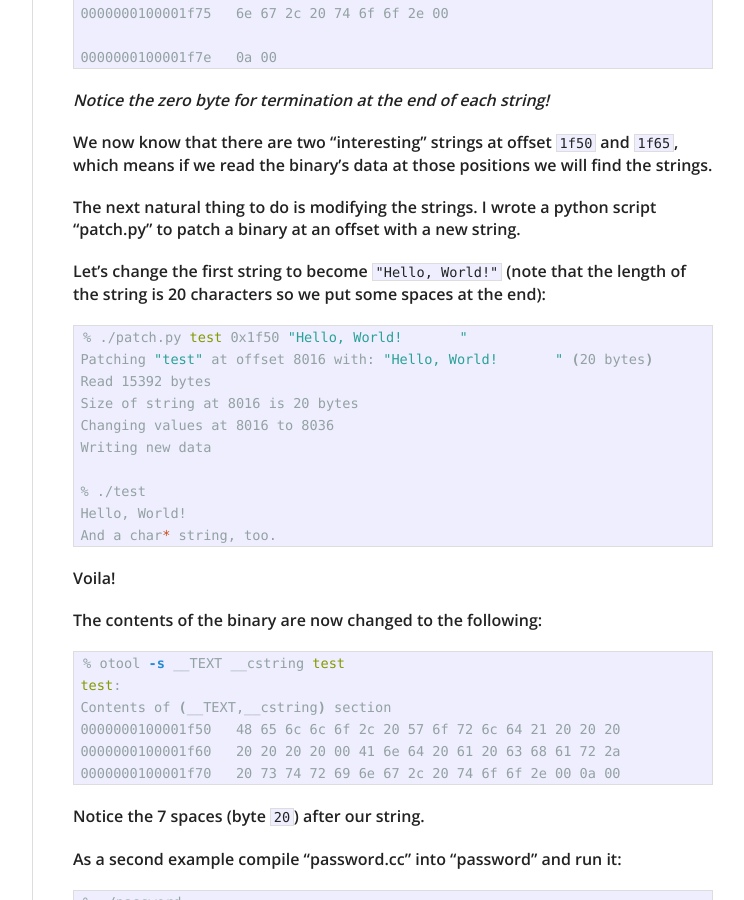
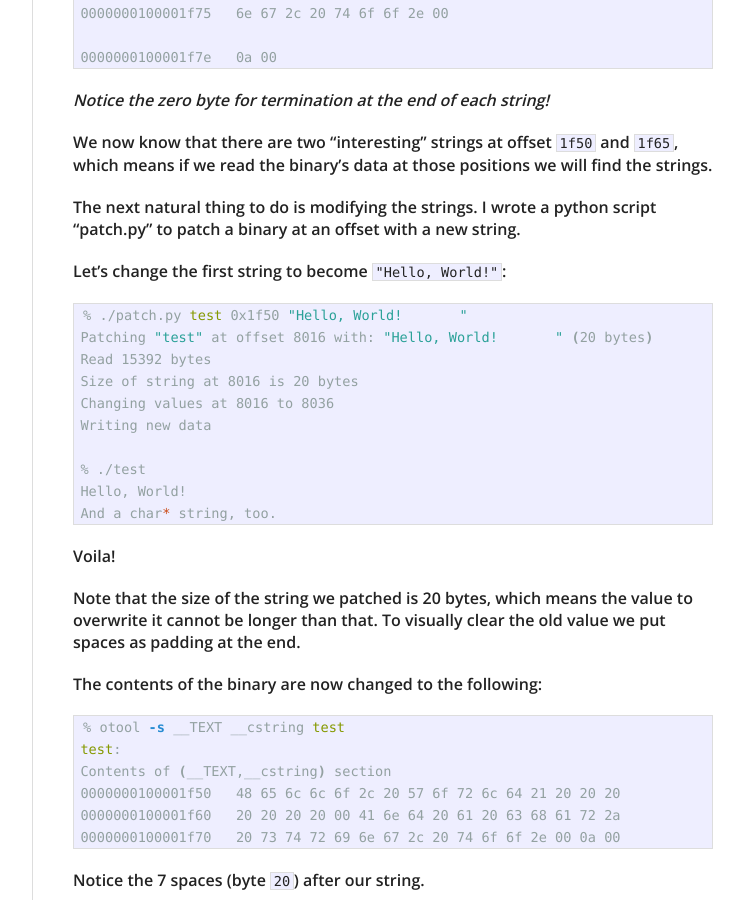
Before and after one commit to netromdk/netromdk.github.io, a Jekyll site: the page built from _posts/2016-09-05-patching-binaries-strings.md, in a window 1280 px wide and 900 px high, scrolled down 1181 px. Shown: the whole window, without its empty margins (378-1122 px from the left). Built offline with Jekyll 4.4.1, drawn with Linux system fonts in a browser that asks for light colours; nearby versions of some CDN libraries; some of the changed text lies outside the part shown.

Commit message:
Post tweaks.
- Made explicit the format is for Macs.
- Elaborated on the size of the string to patch with.
- Fixed typo.

````diff
--- a/_posts/2016-09-05-patching-binaries-strings.md
+++ b/_posts/2016-09-05-patching-binaries-strings.md
@@ -68,7 +68,7 @@
 
 The next natural thing to do is modifying the strings. I wrote a python script "patch.py" to patch a binary at an offset with a new string.
 
-Let's change the first string to become `"Hello, World!"` (note that the length of the string is 20 characters so we put some spaces at the end):
+Let's change the first string to become `"Hello, World!"`:
 
 ```shell
 % ./patch.py test 0x1f50 "Hello, World!       "
@@ -84,6 +84,8 @@
 ```
 
 Voila!
+
+Note that the size of the string we patched is 20 bytes, which means the value to overwrite it cannot be longer than that. To visually clear the old value we put spaces as padding at the end.
 
 The contents of the binary are now changed to the following:
 
````
Also changed, not shown: other parts of _posts/2016-09-05-patching-binaries-strings.md (+3 -3 lines).
